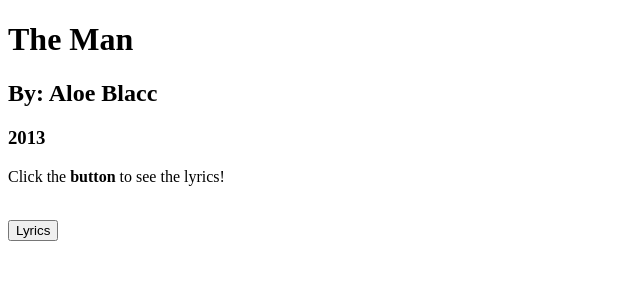
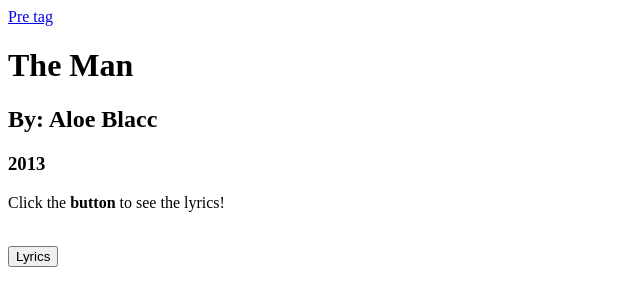
Before and after one commit to Theonly1adia/JavaScript-Functions01, a plain HTML site: page index.html in a window 1280 px wide. Shown: the whole page, without its empty margins (0-640 px from the left). Drawn offline with Linux system fonts and the light colour scheme.

Commit message:
update files

```diff
--- a/index.html
+++ b/index.html
@@ -6,6 +6,9 @@
     <title>Lyrics</title>
 </head>
 <body>
+    <nav>
+        <a href="index2.html">Pre tag</a>
+    </nav>
     <h1>The Man</h1>
     <h2>By: Aloe Blacc</h2>
     <h3>2013</h3>
```
